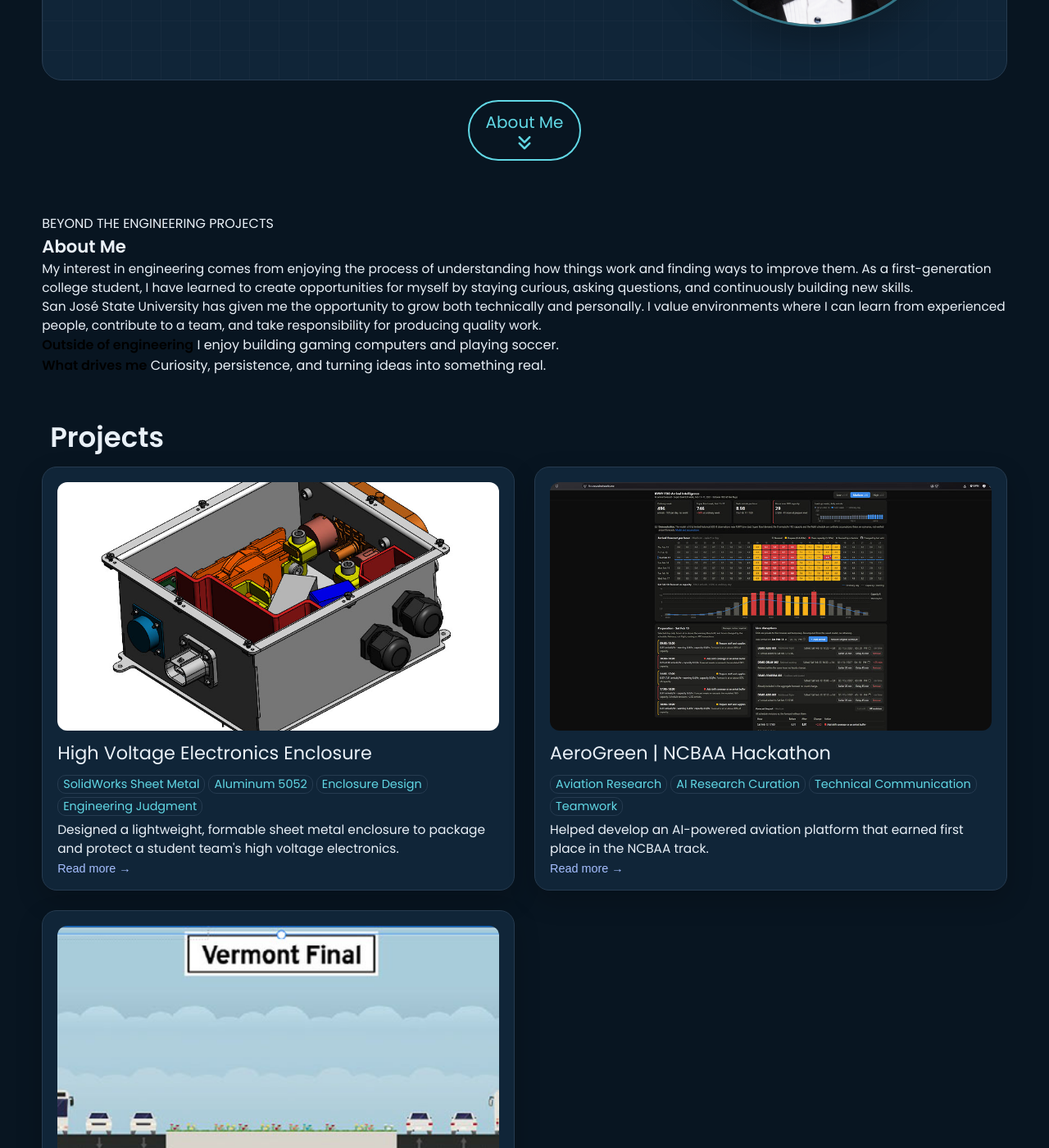
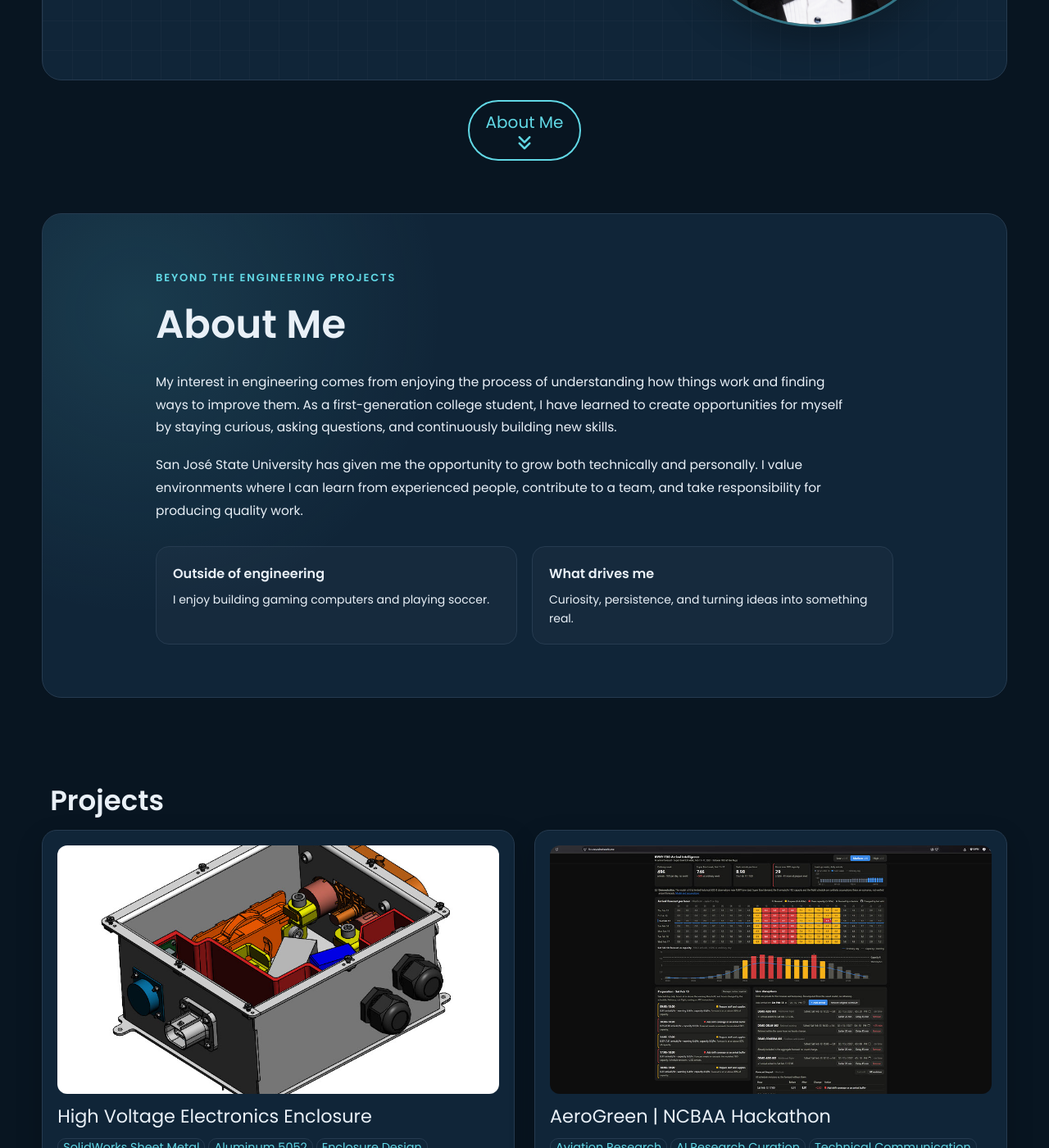
Before and after one commit to JesusEstrada0216/Portfolio, a Jekyll site: the page built from index.html, in a window 1280 px wide and 1400 px high, scrolled down 478 px. Shown: the whole window at 82% size. Built offline with Jekyll 4.4.1, drawn with Linux system fonts in a browser that asks for light colours.

Commit message:
Add styles for about section and highlights

```diff
--- a/css/styles.css
+++ b/css/styles.css
@@ -1154,3 +1154,72 @@ footer {
         padding: 0 14px 20px;
     }
 }
+/* ABOUT SECTION */
+
+.about-section {
+    margin: 0 0 100px;
+    padding: clamp(28px, 5vw, 64px);
+    border: 1px solid var(--border-color);
+    border-radius: 24px;
+    background:
+        radial-gradient(circle at 10% 20%, rgba(97, 216, 229, 0.12), transparent 32%),
+        var(--light-background-color);
+}
+
+.about-content {
+    max-width: 900px;
+    margin: 0 auto;
+}
+
+.about-label {
+    color: var(--link-color);
+    font-size: 13px;
+    font-weight: 600;
+    letter-spacing: 0.14em;
+}
+
+.about-section h2 {
+    margin: 10px 0 20px;
+    color: var(--text-color);
+    font-size: clamp(32px, 4vw, 48px);
+}
+
+.about-section p {
+    max-width: 850px;
+    line-height: 1.8;
+    margin-bottom: 18px;
+}
+
+.about-highlights {
+    display: grid;
+    grid-template-columns: repeat(2, 1fr);
+    gap: 18px;
+    margin-top: 30px;
+}
+
+.about-highlights div {
+    display: flex;
+    flex-direction: column;
+    gap: 8px;
+    padding: 20px;
+    border: 1px solid var(--border-color);
+    border-radius: 16px;
+    background: rgba(255, 255, 255, 0.025);
+}
+
+.about-highlights strong {
+    color: var(--text-color);
+    font-size: 16px;
+}
+
+.about-highlights span {
+    color: var(--text-color);
+    line-height: 1.6;
+    font-size: 14px;
+}
+
+@media (max-width: 600px) {
+    .about-highlights {
+        grid-template-columns: 1fr;
+    }
+}
```
